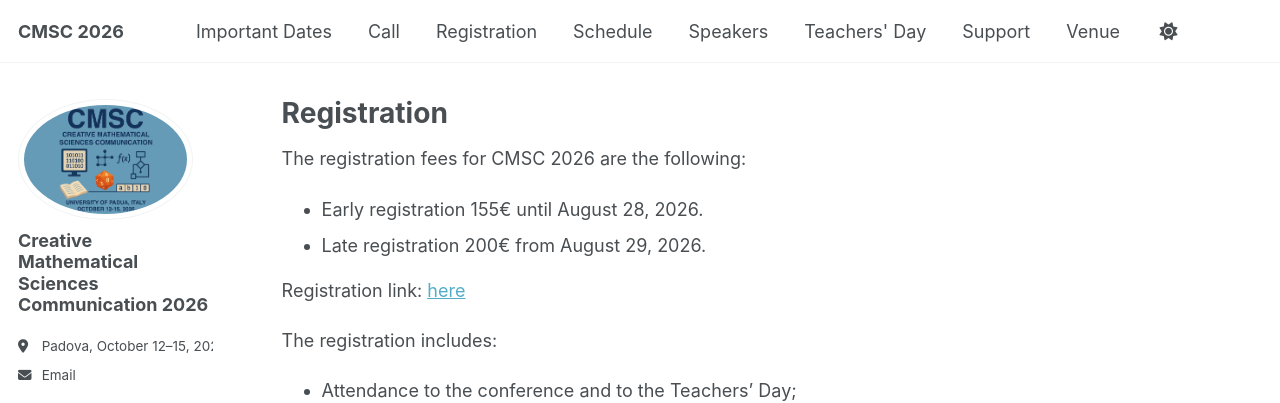
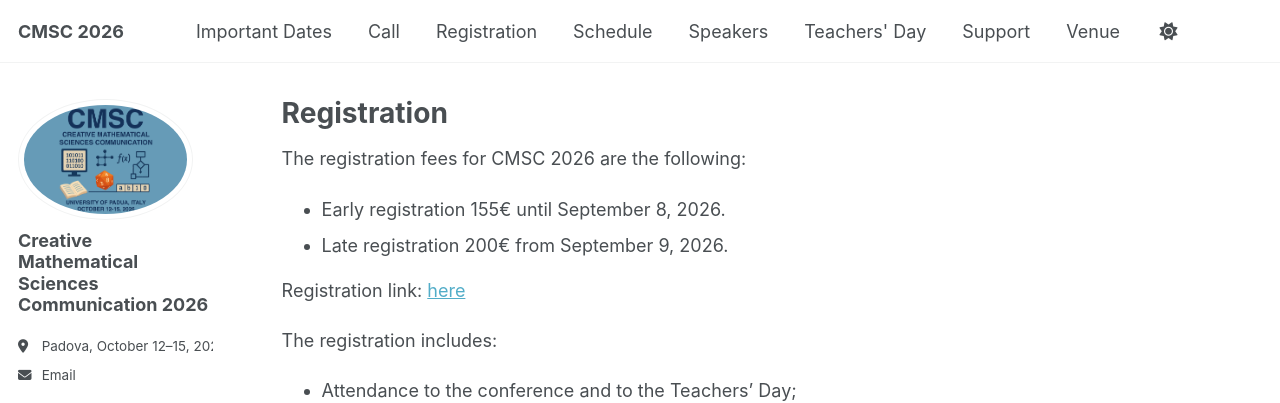
Before and after one commit to CMSC2026/cmsc2026.github.io, a Jekyll site: the page built from _pages/registration.md, in a window 1280 px wide and 1165 px high. Shown: the top 403 px of the window. Built offline with Jekyll 4.4.1, drawn with Linux system fonts in a browser that asks for light colours; a script that is not in the unit is left out.

Commit message:
Update registration deadlines for CMSC 2026

```diff
--- a/_pages/registration.md
+++ b/_pages/registration.md
@@ -6,8 +6,8 @@ author_profile: true
 ---
 
 The registration fees for CMSC 2026 are the following:
-- Early registration 155€ until August 28, 2026.
-- Late registration 200€ from August 29, 2026.
+- Early registration 155€ until September 8, 2026.
+- Late registration 200€ from September 9, 2026.
 
 Registration link: [here](https://www.unismart.it/en/cmsc-2026/)
 
```
